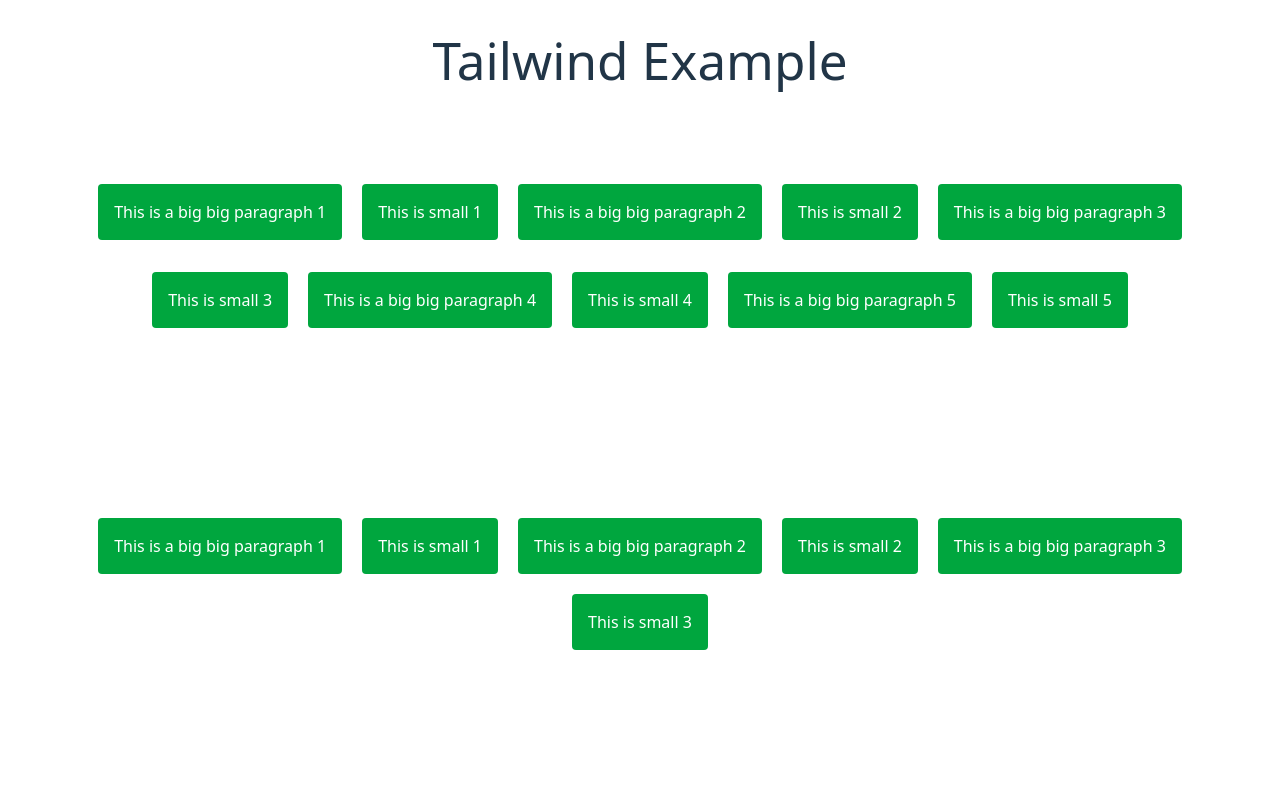
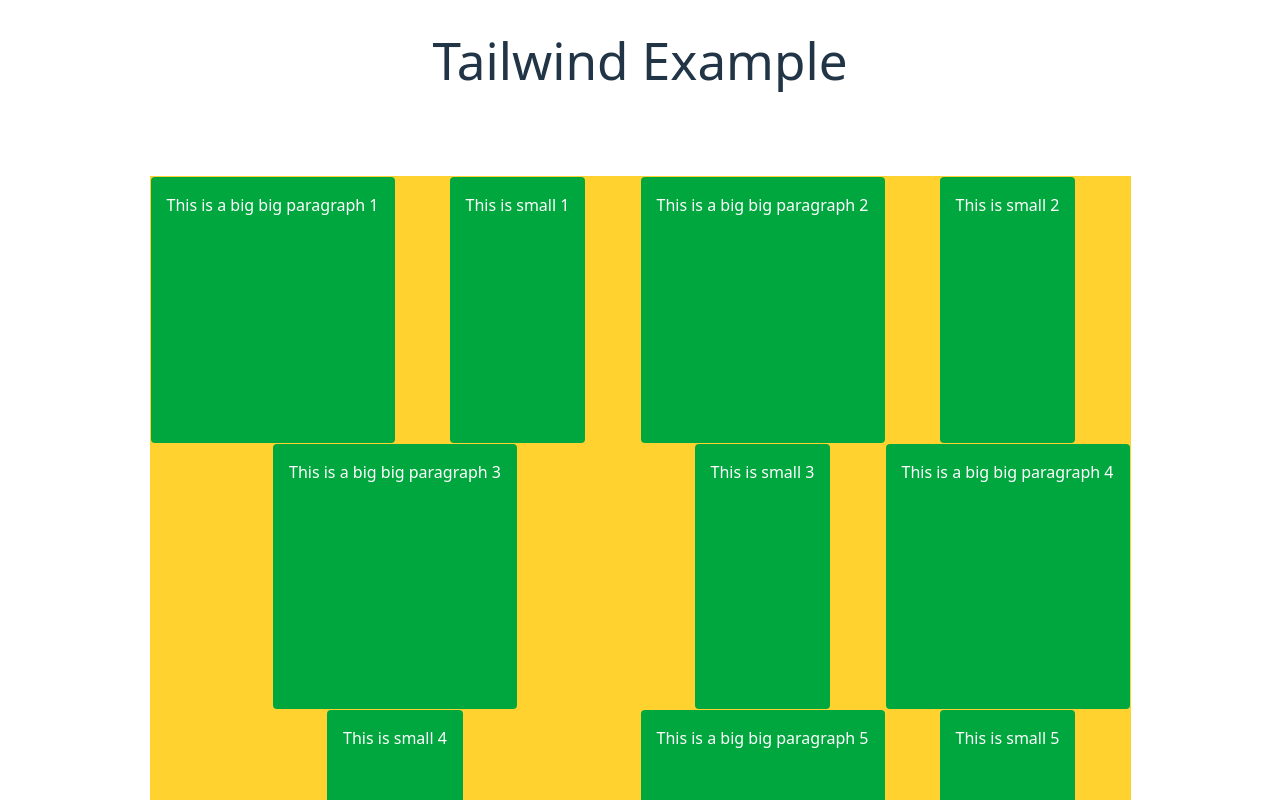
Before and after one commit to dominioncfg/react-demo, a React (Vite) app: page / in a window 1280 px wide. Shown: the top 800 px of the page. Built offline with nearby package versions, Linux system fonts and the light colour scheme.

Commit message:
Use Grids On Tailwind

```diff
--- /dev/null
+++ b/src/10.tailwind/03.grid/MyFlexPage.tsx
@@ -0,0 +1,19 @@
+export const MyGridPage = () => {
+  return (
+    <section className="text-white">
+      <h2 className="mt-8 mb-4 text-4xl">Grid</h2>
+      <div className="bg-amber-300 h-200 *:p-4 *:bg-green-600 *:rounded grid border border-amber-300 gap-px  grid-cols-[2fr_1fr] justify-items-center  md:grid-cols-4">
+        <p>This is a big big paragraph 1</p>
+        <p>This is small 1</p>
+        <p>This is a big big paragraph 2</p>
+        <p>This is small 2</p>
+        <p className="col-span-2">This is a big big paragraph 3</p>
+        <p>This is small 3</p>
+        <p>This is a big big paragraph 4</p>
+        <p className="col-span-2">This is small 4</p>
+        <p>This is a big big paragraph 5</p>
+        <p>This is small 5</p>
+      </div>
+    </section>
+  )
+}
--- a/src/10.tailwind/MyTailwindPage.tsx
+++ b/src/10.tailwind/MyTailwindPage.tsx
@@ -1,10 +1,10 @@
-import { MyFlexPage } from './02.flex/MyFlexPage';
+import { MyGridPage } from './03.grid/MyFlexPage';
 
 export const MyTailwindPage = () => {
   return (
     <div>
       <h1>Tailwind Example</h1>
-      <MyFlexPage />
+      <MyGridPage />
     </div>
   );
 };
```
